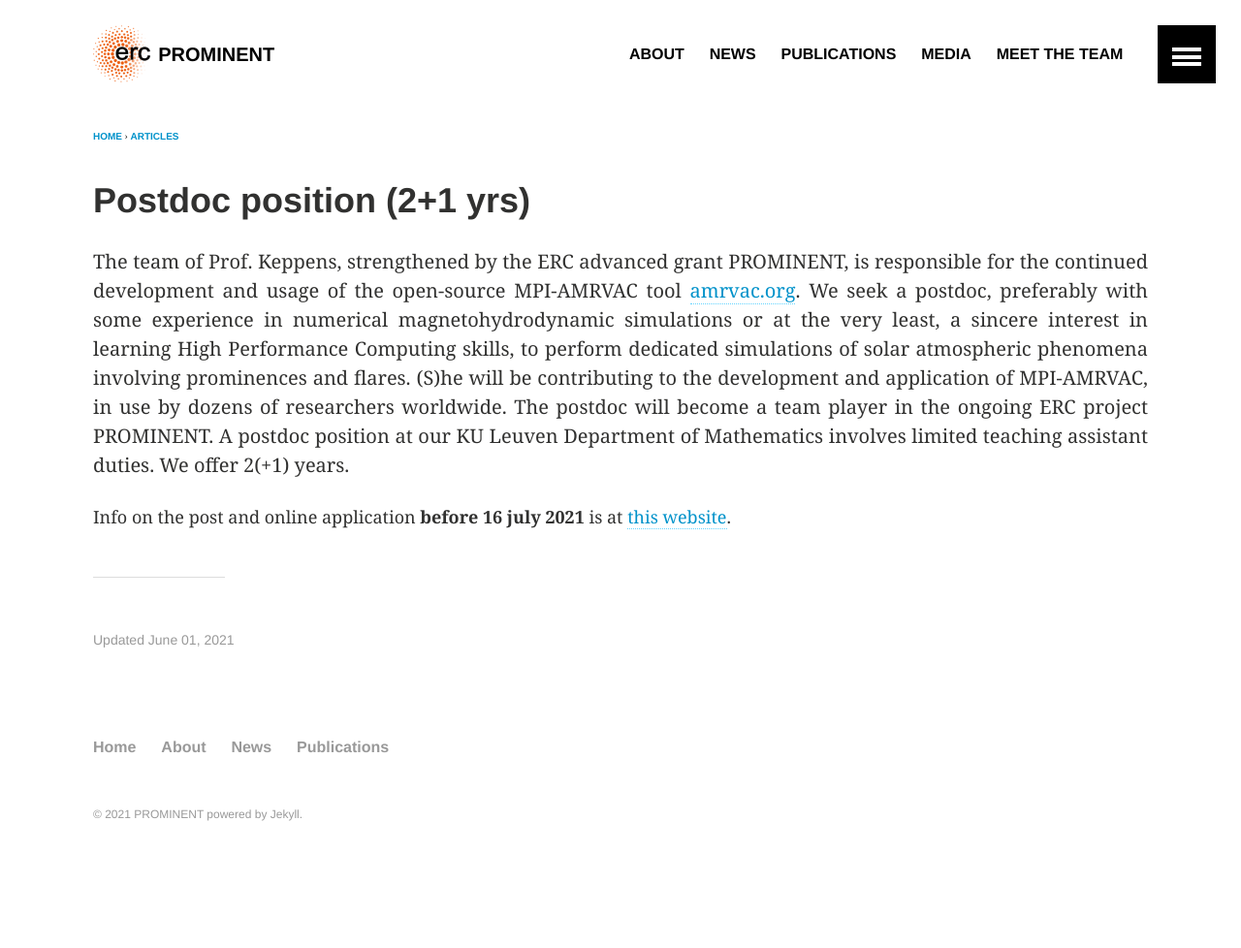
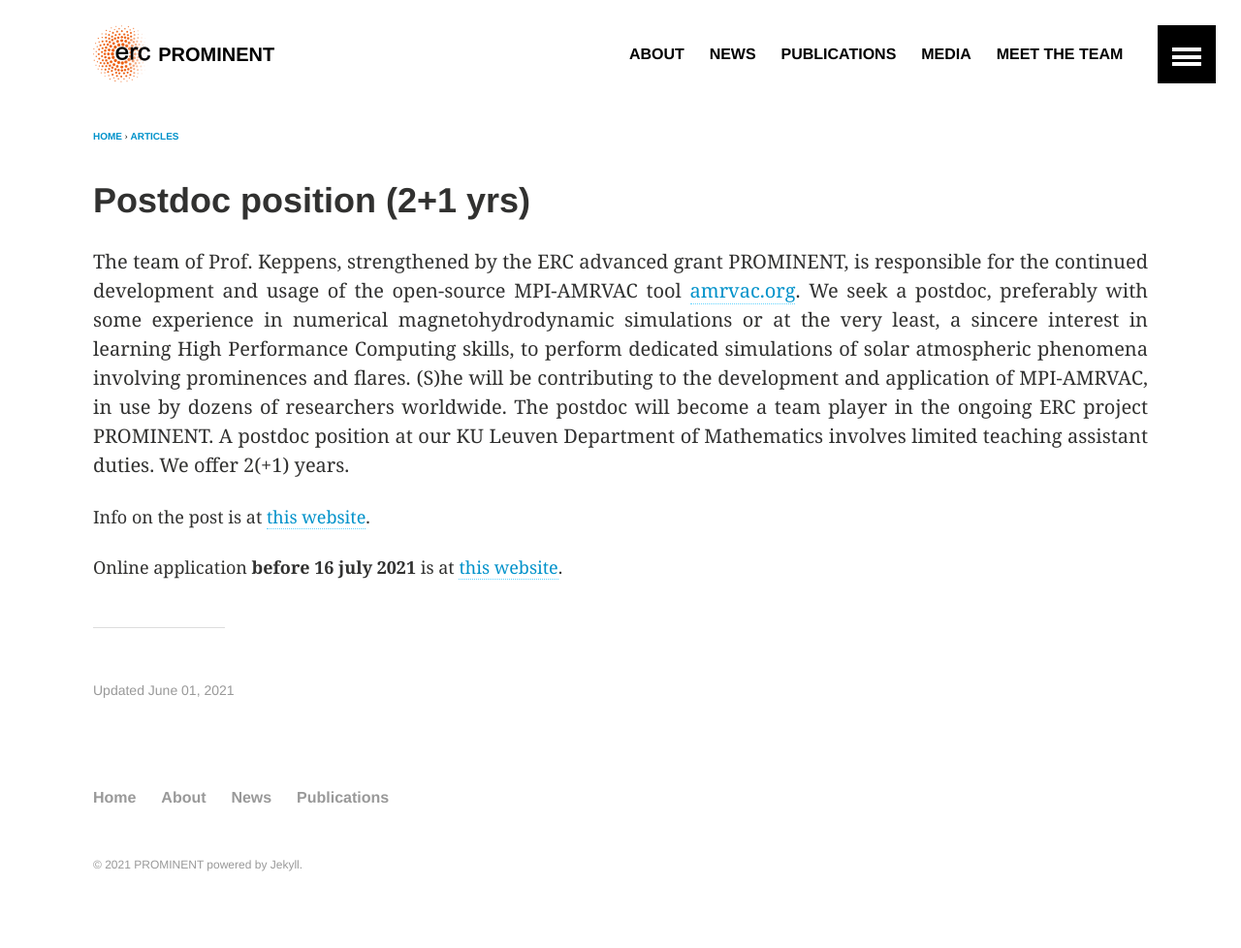
Before and after one commit to erc-prominent/erc-prominent.github.io, a Jekyll site: the page built from _posts/news/2021-06-01-postdoc_add.md, in a window 1280 px wide. Shown: the whole page at 97% size. Built offline with Jekyll 4.4.1, drawn with Linux system fonts in a browser that asks for light colours; before the commit the page ends 926 px from its top, so only the background shows below that.

Commit message:
Update add

```diff
--- a/_posts/news/2021-06-01-postdoc_add.md
+++ b/_posts/news/2021-06-01-postdoc_add.md
@@ -11,4 +11,6 @@ image:
 
 The team of Prof. Keppens, strengthened by the ERC advanced grant PROMINENT, is responsible for the continued development and usage of the open-source MPI-AMRVAC tool [amrvac.org](http://amrvac.org). We seek a postdoc, preferably with some experience in numerical magnetohydrodynamic simulations or at the very least, a sincere interest in learning High Performance Computing skills, to perform dedicated simulations of solar atmospheric phenomena involving prominences and flares. (S)he will be contributing to the development and application of MPI-AMRVAC, in use by dozens of researchers worldwide. The postdoc will become a team player in the ongoing ERC project PROMINENT. A postdoc position at our KU Leuven Department of Mathematics involves limited teaching assistant duties. We offer 2(+1) years.
 
-Info on the post and online application <B>before 16 july 2021</B> is at [this website](http://www.kuleuven.be/eapplyingforjobs/light/60031113).
+Info on the post is at [this website](https://www.kuleuven.be/personeel/jobsite/jobs/60031113).
+
+Online application <B>before 16 july 2021</B> is at [this website](http://www.kuleuven.be/eapplyingforjobs/light/60031113).
```
